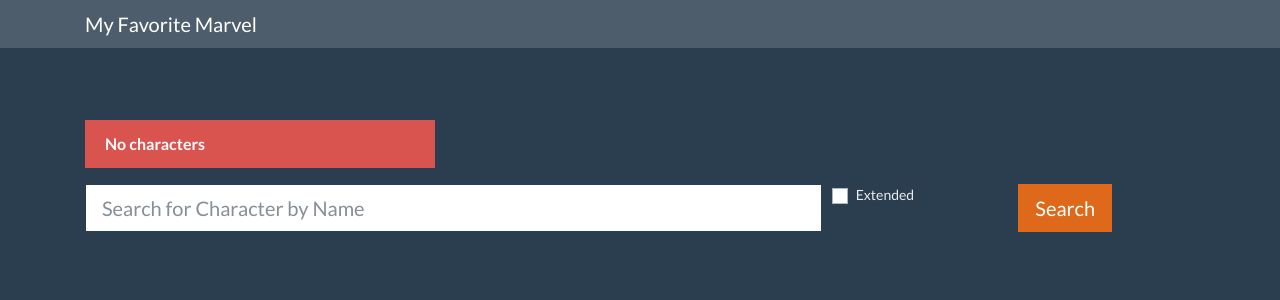
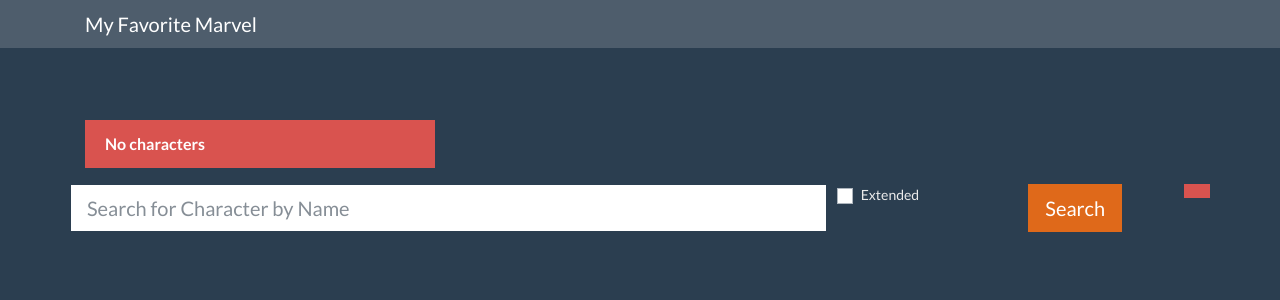
Before and after one commit to cornelia-schulz/MusesCodeReactRefactorWorkshop, a React (Create React App) app: page / in a window 1280 px wide. Shown: the top 300 px of the page. Built offline with nearby package versions, Linux system fonts and the light colour scheme.

Commit message:
create collapser as separate component

```diff
--- a/src/App.js
+++ b/src/App.js
@@ -42,8 +42,9 @@
         <Nav/>
         <div className="container">
           <Characters chars={this.state.characters} removeCharacter={this.removeCharacter}/>
-          {/* <Collapser /> */}
-          <Search add={this.addCharacter} />
+          <Collapser>
+            <Search add={this.addCharacter} />
+          </Collapser>
         </div>
       </div>
     );
--- a/src/Collapser.js
+++ b/src/Collapser.js
@@ -1,5 +1,4 @@
 import React, { Component } from 'react';
-import Search from './Search';
 
 class Collapser extends Component {
   constructor(props) {
@@ -22,7 +21,7 @@
           onClick={this.collapseBlock}
           data-testid="collapse-button">
         </button>
-        {/* <Search add={this.addCharacter} /> */}
+        {this.props.children}
       </div>
     )
   }
--- a/src/Search.js
+++ b/src/Search.js
@@ -18,14 +18,12 @@
       query: "",
       loading: false,
       highlight: false,
-      // collapse: true,
     }
     this.search = this.search.bind(this);
     this.saveQuery = this.saveQuery.bind(this);
     this.update = this.update.bind(this);
     this.toggleHighlight = this.toggleHighlight.bind(this);
     this.update = this.update.bind(this);
-    // this.collapseBlock = this.collapseBlock.bind(this);
   }
 
   toggleHighlight() {
@@ -104,19 +102,9 @@
     )
   }
 
-  // collapseBlock(){
-  //   this.setState((oldState) => ({collapse: !oldState.collapse}));
-  // }
-
   render() {
     return (
-      // <div className={this.state.collapse? "open" : "closed"} data-testid="collapse-block">
-      //   <button type="button"
-      //     className="btn btn-danger"
-      //     onClick={this.collapseBlock}
-      //     data-testid="collapse-button">
-      //   </button>
-        <div className="row">
+      <div className="row">
         <div className="col-lg-12">
         <form className="bs-component" onSubmit={this.search}>
           <div className="form-row">
@@ -157,8 +145,7 @@
           </div>
           : this.renderResults() }
         </div>
-        </div>
-      // </div>
+      </div>
     );
   }
 }
```
